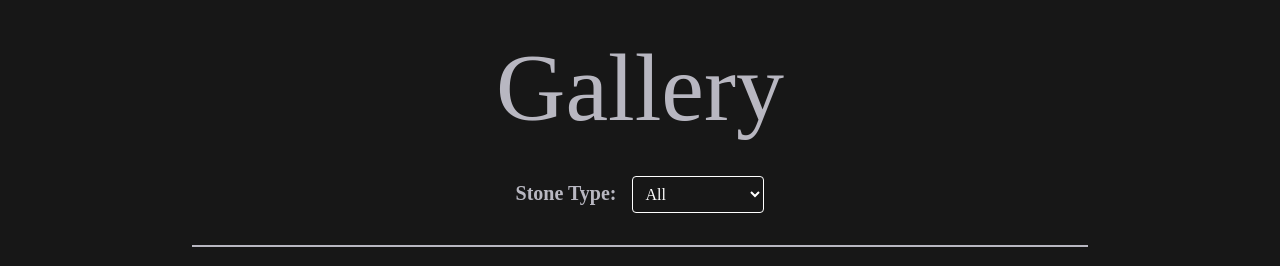
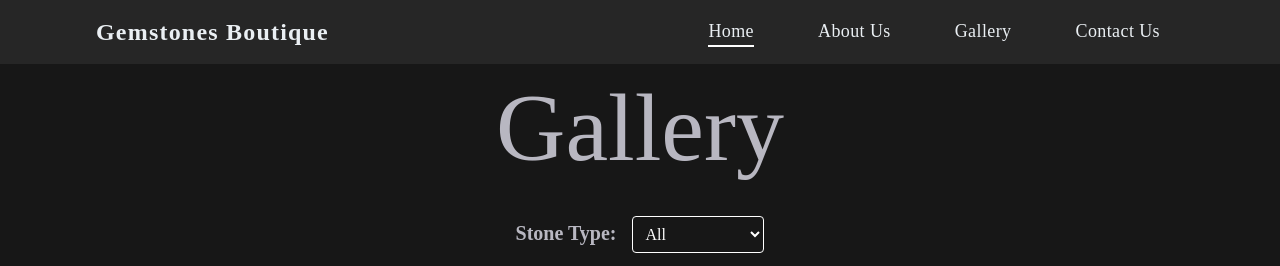
Before and after one commit to JatinMehta007/Freelance-project, a React (Vite) app: page /gallery in a window 1280 px wide. Shown: the top 266 px of the page. Built offline with nearby package versions, Linux system fonts and the light colour scheme; a web font is replaced by a local one.

Commit message:
add navbar

```diff
--- a/src/pages/Gallery1.jsx
+++ b/src/pages/Gallery1.jsx
@@ -1,5 +1,7 @@
 import { useState } from "react";
 import { allSlides } from "../components/allSlides";
+import { Navbar } from "./Navbar";
+import { Footer } from "./Footer";
 
 export const Gallery = () => {
   const [indexes, setIndexes] = useState(Array(allSlides.length).fill(0));
@@ -28,11 +30,14 @@ export const Gallery = () => {
   );
 
   return (
+    <div>
+      <Navbar></Navbar>
     <div
-      style={{ fontFamily: '"Times New Roman", Times, serif' }}
+      style={{ fontFamily: '"Times New Roman", Times, serif' }} id="Gallery"
       className="bg-neutral-900 min-h-screen w-screen flex flex-col items-center justify-center text-[#B8B7C1]"
       >
-      <p className="text-8xl text-center p-10">Gallery</p>
+
+      <p className="text-8xl text-center p-10 pt-20">Gallery</p>
 
       {/* Dropdown */}
       <div className="mb-8">
@@ -149,5 +154,7 @@ export const Gallery = () => {
         ))}
       </div>
     </div>
+    <Footer></Footer>
+        </div>
   );
 };
```
Lines whose indentation alone changed are shown as unchanged.
